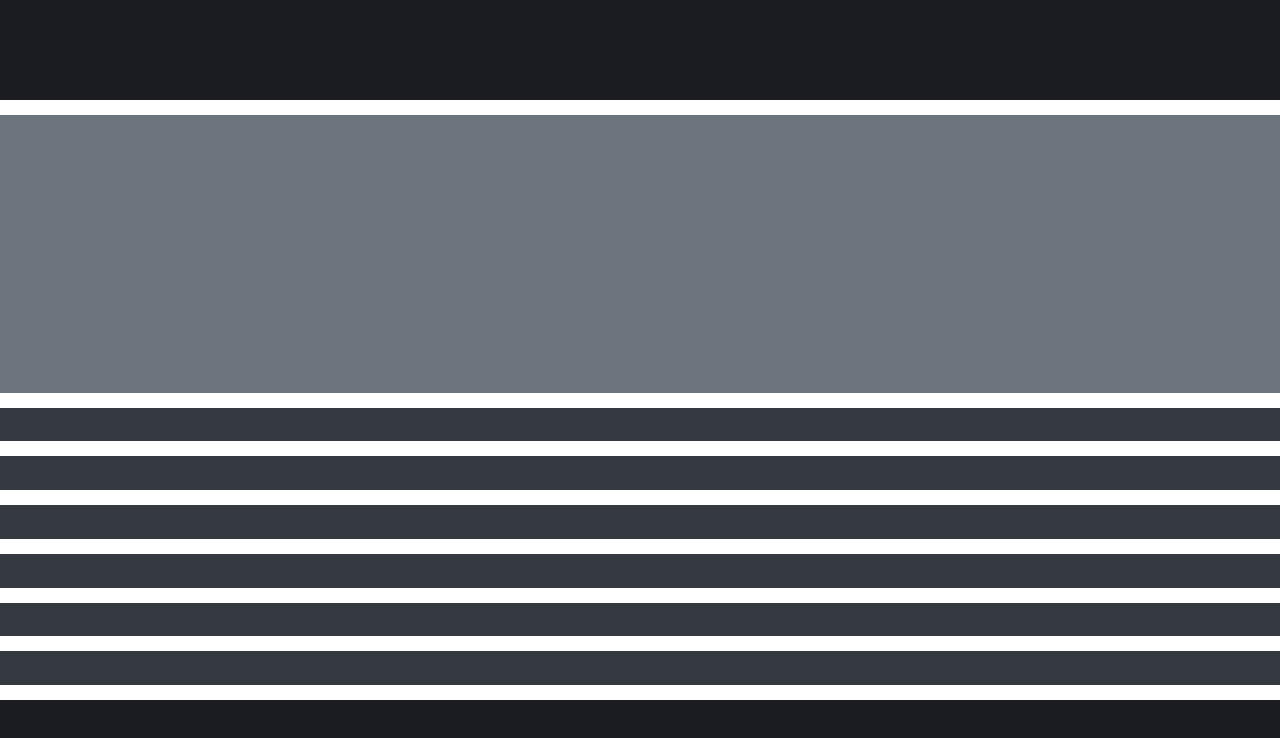
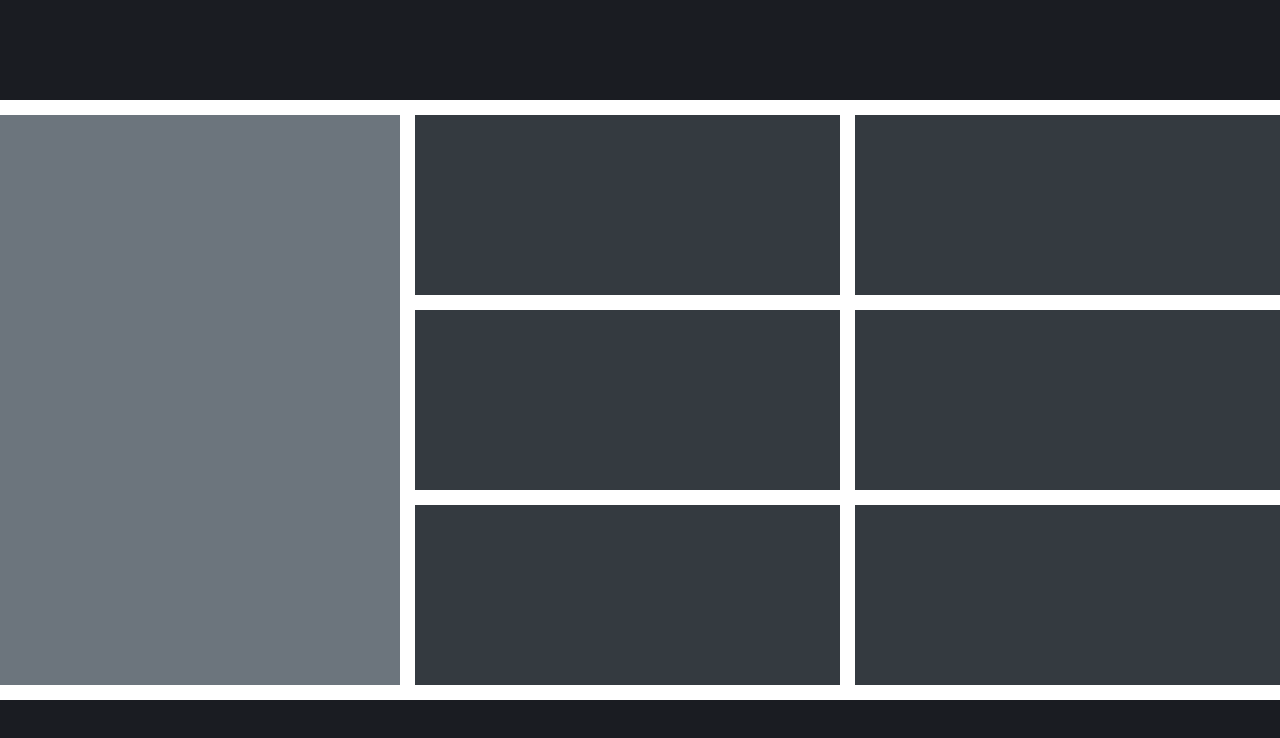
Before and after one commit to SebastianWesolowski/daftcode-practices, a website: page src/views/1/index.html in a window 1280 px wide. Drawn offline with nearby package versions, Linux system fonts and the light colour scheme; files that its build step writes are made by us from their sources.

Commit message:
mkae viev 600x700 and 900x700

```diff
--- a/src/sass/style_1.scss
+++ b/src/sass/style_1.scss
@@ -14,6 +14,11 @@
   padding: 15px 0;
   grid-gap: 15px;
   grid-template-rows: 1fr 1fr;
+
+  @include respond-to('medium') {
+    grid-template-columns: 400px 1fr;
+    grid-template-rows: 1fr;
+  }
 }
 
 .sidebar {
@@ -23,6 +28,11 @@
 .main-content {
   display: grid;
   grid-gap: 15px;
+
+  @include respond-to('small') {
+    grid-template-columns: 1fr 1fr;
+  }
+
   &__item {
     background-color: $color03;
   }
```
